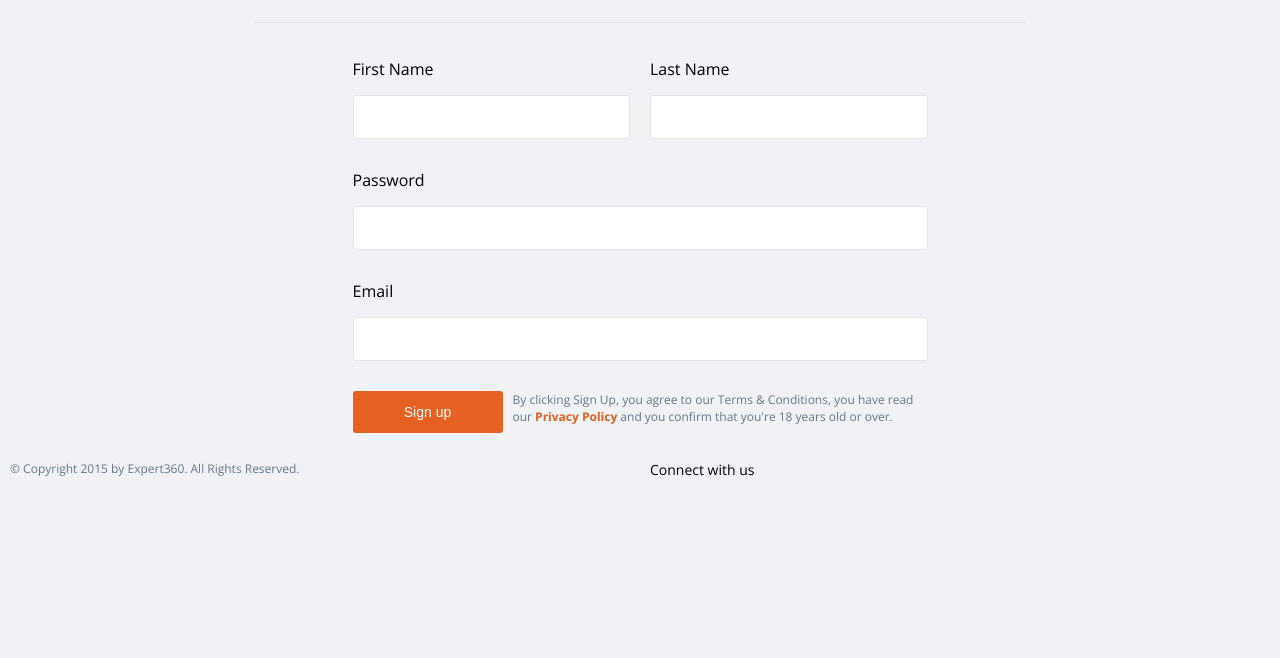
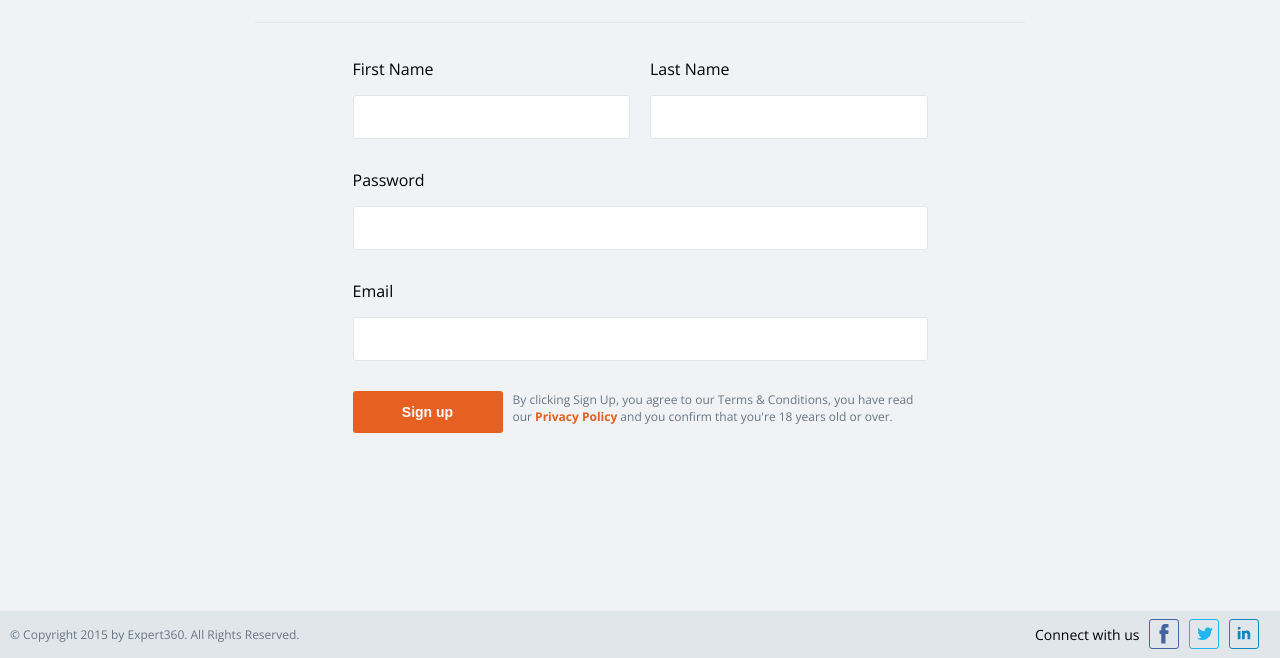
Before and after one commit to echee/form-example, a website: page src/html/index.html in a window 1280 px wide. Shown: the part 148-806 px from the top of the page. Drawn offline with nearby package versions, Linux system fonts and the light colour scheme; files that its build step writes are made by us from their sources; files whose address does not match are found by name.

Commit message:
adding social icons, and logos

```diff
--- a/src/css/_base.scss
+++ b/src/css/_base.scss
@@ -2,6 +2,7 @@
 $base-font: 'Open Sans', sans-serif;
 $form-input-border: #e1e6eb;
 $form-label: #21282e;
+$footer-bg: #e1e6eb;
 $link-color: #e66022;
 $primary-btn: #e66022;
 $primary-btn-active: #41617d;
--- a/src/css/_forms.scss
+++ b/src/css/_forms.scss
@@ -52,6 +52,7 @@ label {
     color: #fff;
     cursor: pointer;
     font-size: 14px;
+    font-weight: 700;
     margin: 0 10px 15px 0px;
     min-width: 150px;
     padding: 13px;
--- a/src/css/_page.scss
+++ b/src/css/_page.scss
@@ -18,7 +18,9 @@ body {
 }
 .content {
   max-width: 770px;
+  overflow: hidden;
   width: 100%;
+  min-height: 700px;
   margin: 0 auto;
 }
 p {
@@ -32,6 +34,8 @@ p {
 }
 footer {
   @extend %clear;
+  background: $footer-bg;
+  overflow: hidden;
   ul {
     @extend %clear-list;
     @extend %inline-list ;
@@ -63,11 +67,20 @@ nav {
   font-size: 12px;
 }
 
+.copyright {
+  margin: 15px 0;
+}
+
 .connect {
+  float: right;
   font-size: 14px;
-  margin: 12px 0;
+  margin: 8px 0 5px;
+  width: 255px;
   li {
     margin-right: 10px;
+    &.label {
+      margin: 6px 10px 6px 0;
+    }
   }
 }
 
@@ -77,13 +90,30 @@ nav {
   height: 30px;
   overflow: hidden;
   text-indent: 99px;
+  border: 1px solid #000;
+  border-radius: 3px;
   &.facebook {
-
+    background: url('../img/social-sprite.png') 2px 1px no-repeat;
+    border-color: #4465a0;
+    @include transition(background);
+    &:hover {
+      background: url('../img/social-sprite-active.png') 2px 1px no-repeat #4465a0;
+    }
   }
   &.twitter {
-
+    background: url('../img/social-sprite.png') -21px 1px no-repeat;
+    border-color: #20b6ed;
+    @include transition(background);
+    &:hover {
+      background: url('../img/social-sprite-active.png') -21px 1px no-repeat #20b6ed;
+    }
   }
-  &.linkedIn {
-
+  &.linkedin {
+    background: url('../img/social-sprite.png') -46px 1px no-repeat;
+    border-color: #1187bc;
+    @include transition(background);
+    &:hover {
+      background: url('../img/social-sprite-active.png') -46px 1px no-repeat #1187bc;
+    }
   }
 }
--- a/src/html/index.html
+++ b/src/html/index.html
@@ -2,9 +2,9 @@
 <html>
   <head>
     <meta charset="utf-8">
+    <link rel="stylesheet" href="css/main.css" media="screen" title="no title" charset="utf-8">
     <script src="https://ajax.googleapis.com/ajax/libs/jquery/1.12.4/jquery.min.js"></script>
     <script src="js/scripts.min.js" charset="utf-8"></script>
-    <link rel="stylesheet" href="css/main.css" media="screen" title="no title" charset="utf-8">
     <title>Form Example</title>
   </head>
   <body>
@@ -51,11 +51,14 @@
       <p class="small-print copyright half">
         &copy; Copyright 2015 by Expert360. All Rights Reserved.
       </p>
+      <div class="container">
+
+      </div>
       <ul class="connect half">
-          <li>Connect with us</li>
-          <li class="social"><a href="#" class="icon facebook">Facebook</a></li>
-          <li class="social"><a href="#" class="icon twitter">Twitter</a></li>
-          <li class="social"><a href="#" class="icon linkedin">linkedIn</a></li>
+          <li class=label>Connect with us</li>
+          <li><a href="#" class="icon facebook">Facebook</a></li>
+          <li><a href="#" class="icon twitter">Twitter</a></li>
+          <li><a href="#" class="icon linkedin">linkedIn</a></li>
       </ul>
     </footer>
   </body>
```
Also changed, not shown: Gruntfile.js (+10 -0 lines), src/html/success/index.html (+5 -5 lines), src/img/logo.png (added), src/img/social-sprite-2x.png (added), src/img/social-sprite-active-2x.png (added), src/img/social-sprite-active.png (added), src/img/social-sprite.png (added).
